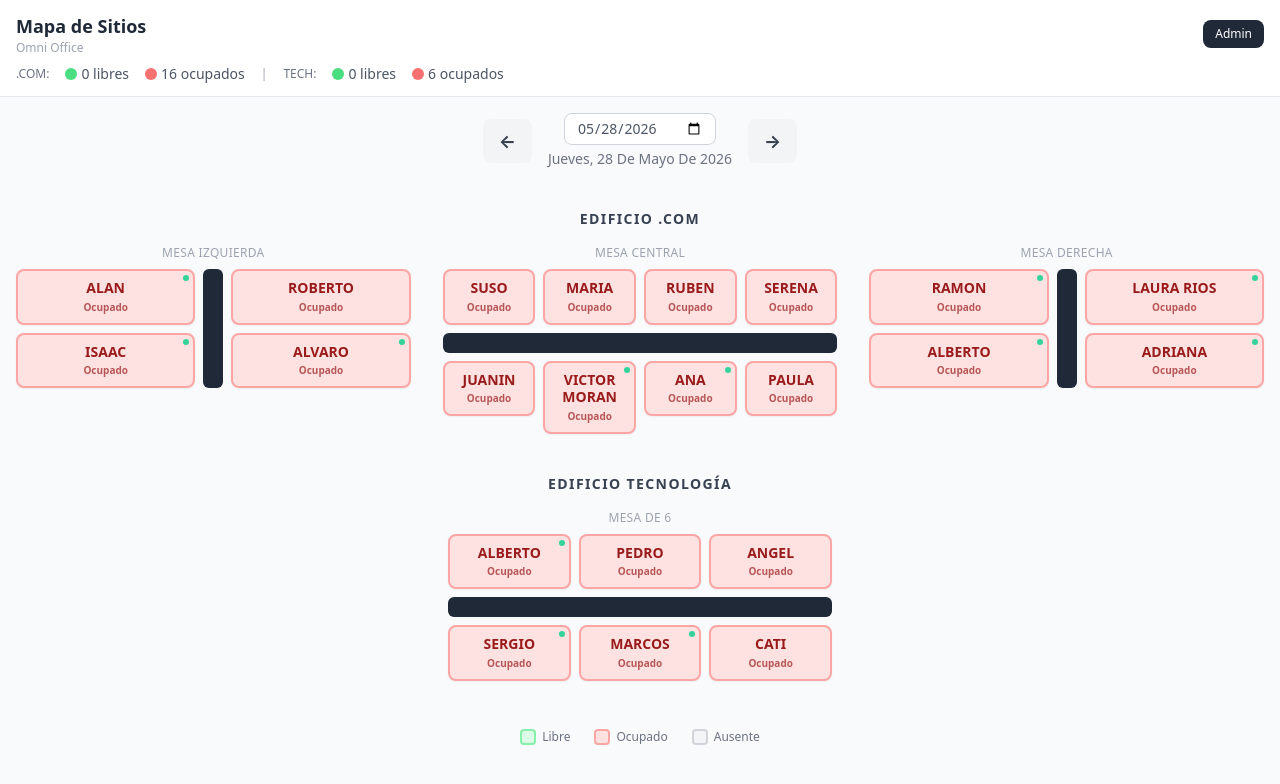
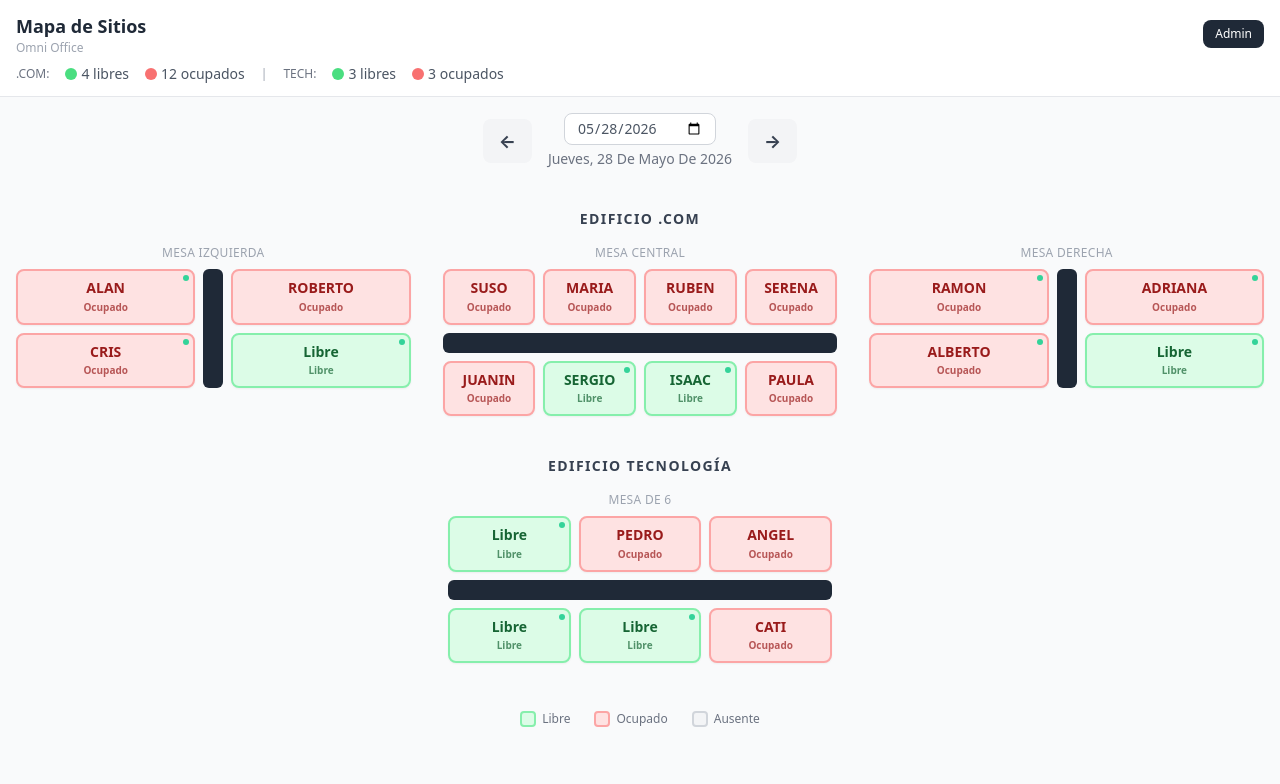
Before and after one commit to isaachuergabayon/seat-in-omni, a React (Vite) app: page /#/ in a window 1280 px wide. Shown: the top 784 px of the page. Built offline with nearby package versions, Linux system fonts and the light colour scheme.

Commit message:
fix: reset template assignments to seed, fix vertical desk column layout

```diff
--- a/public/data.json
+++ b/public/data.json
@@ -243,6 +243,10 @@
       "name": "CATI"
     },
     {
+      "id": "roberto",
+      "name": "ROBERTO"
+    },
+    {
       "id": "vane-a6ky6z97",
       "name": "VANE"
     },
@@ -285,14 +289,6 @@
     {
       "id": "alvaro-9mfknda2",
       "name": "ALVARO"
-    },
-    {
-      "id": "roberto-v3e67djk",
-      "name": "ROBERTO"
-    },
-    {
-      "id": "roberto",
-      "name": "ROBERTO"
     }
   ],
   "templates": [
@@ -372,13 +368,13 @@
         },
         {
           "seatId": "right-bottom-1",
-          "personId": null,
-          "status": "free"
+          "personId": "ramon",
+          "status": "occupied"
         },
         {
           "seatId": "right-bottom-2",
-          "personId": null,
-          "status": "free"
+          "personId": "adriana",
+          "status": "occupied"
         },
         {
           "seatId": "tech-1",
@@ -424,8 +420,8 @@
         },
         {
           "seatId": "left-top-2",
-          "personId": "vane-a6ky6z97",
-          "status": "occupied"
+          "personId": null,
+          "status": "free"
         },
         {
           "seatId": "left-bottom-1",
@@ -464,13 +460,13 @@
         },
         {
           "seatId": "center-bottom-2",
-          "personId": "sergio",
-          "status": "occupied"
+          "personId": null,
+          "status": "free"
         },
         {
           "seatId": "center-bottom-3",
-          "personId": "victor-platas-dp05j9o4",
-          "status": "occupied"
+          "personId": null,
+          "status": "free"
         },
         {
           "seatId": "center-bottom-4",
@@ -499,8 +495,8 @@
         },
         {
           "seatId": "tech-1",
-          "personId": "marta-4k8ktu3n",
-          "status": "occupied"
+          "personId": null,
+          "status": "free"
         },
         {
           "seatId": "tech-2",
@@ -514,13 +510,13 @@
         },
         {
           "seatId": "tech-4",
-          "personId": "roberto-v3e67djk",
-          "status": "occupied"
+          "personId": null,
+          "status": "free"
         },
         {
           "seatId": "tech-5",
-          "personId": "isaac",
-          "status": "occupied"
+          "personId": null,
+          "status": "free"
         },
         {
           "seatId": "tech-6",
@@ -541,242 +537,8 @@
         },
         {
           "seatId": "left-top-2",
-          "personId": "alvaro-9mfknda2",
-          "status": "occupied"
-        },
-        {
-          "seatId": "left-bottom-1",
-          "personId": "vane-a6ky6z97",
-          "status": "occupied"
-        },
-        {
-          "seatId": "left-bottom-2",
-          "personId": "roberto",
-          "status": "occupied"
-        },
-        {
-          "seatId": "center-top-1",
-          "personId": "suso",
-          "status": "occupied"
-        },
-        {
-          "seatId": "center-top-2",
-          "personId": "maria",
-          "status": "occupied"
-        },
-        {
-          "seatId": "center-top-3",
-          "personId": "ruben",
-          "status": "occupied"
-        },
-        {
-          "seatId": "center-top-4",
-          "personId": "serena",
-          "status": "occupied"
-        },
-        {
-          "seatId": "center-bottom-1",
-          "personId": "juanin",
-          "status": "occupied"
-        },
-        {
-          "seatId": "center-bottom-2",
-          "personId": "sergio",
-          "status": "occupied"
-        },
-        {
-          "seatId": "center-bottom-3",
           "personId": null,
           "status": "free"
-        },
-        {
-          "seatId": "center-bottom-4",
-          "personId": "paula",
-          "status": "occupied"
-        },
-        {
-          "seatId": "right-top-1",
-          "personId": "alberto",
-          "status": "occupied"
-        },
-        {
-          "seatId": "right-top-2",
-          "personId": null,
-          "status": "free"
-        },
-        {
-          "seatId": "right-bottom-1",
-          "personId": null,
-          "status": "free"
-        },
-        {
-          "seatId": "right-bottom-2",
-          "personId": "adriana",
-          "status": "occupied"
-        },
-        {
-          "seatId": "tech-1",
-          "personId": "ramon",
-          "status": "occupied"
-        },
-        {
-          "seatId": "tech-2",
-          "personId": "pedro",
-          "status": "occupied"
-        },
-        {
-          "seatId": "tech-3",
-          "personId": "angel",
-          "status": "occupied"
-        },
-        {
-          "seatId": "tech-4",
-          "personId": "alan",
-          "status": "occupied"
-        },
-        {
-          "seatId": "tech-5",
-          "personId": "isaac",
-          "status": "occupied"
-        },
-        {
-          "seatId": "tech-6",
-          "personId": "cati",
-          "status": "occupied"
-        }
-      ]
-    },
-    {
-      "id": "wednesday",
-      "name": "Miércoles",
-      "weekday": 3,
-      "assignments": [
-        {
-          "seatId": "left-top-1",
-          "personId": "victor-platas-dp05j9o4",
-          "status": "occupied"
-        },
-        {
-          "seatId": "left-top-2",
-          "personId": null,
-          "status": "free"
-        },
-        {
-          "seatId": "left-bottom-1",
-          "personId": "marta-4k8ktu3n",
-          "status": "occupied"
-        },
-        {
-          "seatId": "left-bottom-2",
-          "personId": "roberto",
-          "status": "occupied"
-        },
-        {
-          "seatId": "center-top-1",
-          "personId": "suso",
-          "status": "occupied"
-        },
-        {
-          "seatId": "center-top-2",
-          "personId": "maria",
-          "status": "occupied"
-        },
-        {
-          "seatId": "center-top-3",
-          "personId": "ruben",
-          "status": "occupied"
-        },
-        {
-          "seatId": "center-top-4",
-          "personId": "serena",
-          "status": "occupied"
-        },
-        {
-          "seatId": "center-bottom-1",
-          "personId": "juanin",
-          "status": "occupied"
-        },
-        {
-          "seatId": "center-bottom-2",
-          "personId": "maria-g.-bhh4vs2t",
-          "status": "occupied"
-        },
-        {
-          "seatId": "center-bottom-3",
-          "personId": "isaac",
-          "status": "occupied"
-        },
-        {
-          "seatId": "center-bottom-4",
-          "personId": "paula",
-          "status": "occupied"
-        },
-        {
-          "seatId": "right-top-1",
-          "personId": "alberto",
-          "status": "occupied"
-        },
-        {
-          "seatId": "right-top-2",
-          "personId": null,
-          "status": "free"
-        },
-        {
-          "seatId": "right-bottom-1",
-          "personId": "ramon",
-          "status": "occupied"
-        },
-        {
-          "seatId": "right-bottom-2",
-          "personId": "adriana",
-          "status": "occupied"
-        },
-        {
-          "seatId": "tech-1",
-          "personId": "alberto",
-          "status": "occupied"
-        },
-        {
-          "seatId": "tech-2",
-          "personId": "pedro",
-          "status": "occupied"
-        },
-        {
-          "seatId": "tech-3",
-          "personId": "angel",
-          "status": "occupied"
-        },
-        {
-          "seatId": "tech-4",
-          "personId": "alan",
-          "status": "occupied"
-        },
-        {
-          "seatId": "tech-5",
-          "personId": "sergio",
-          "status": "occupied"
-        },
-        {
-          "seatId": "tech-6",
-          "personId": "cati",
-          "status": "occupied"
-        }
-      ]
-    },
-    {
-      "id": "thursday",
-      "name": "Jueves",
-      "weekday": 4,
-      "assignments": [
-        {
-          "seatId": "left-top-1",
-          "personId": "isaac",
-          "status": "occupied"
-        },
-        {
-          "seatId": "left-top-2",
-          "personId": "alvaro-9mfknda2",
-          "status": "occupied"
         },
         {
           "seatId": "left-bottom-1",
@@ -815,13 +577,13 @@
         },
         {
           "seatId": "center-bottom-2",
-          "personId": "victor-moran-cjv21ts8",
-          "status": "occupied"
+          "personId": null,
+          "status": "free"
         },
         {
           "seatId": "center-bottom-3",
-          "personId": "ana-dr7wsskz",
-          "status": "occupied"
+          "personId": null,
+          "status": "free"
         },
         {
           "seatId": "center-bottom-4",
@@ -835,8 +597,8 @@
         },
         {
           "seatId": "right-top-2",
-          "personId": "adriana",
-          "status": "occupied"
+          "personId": null,
+          "status": "free"
         },
         {
           "seatId": "right-bottom-1",
@@ -845,13 +607,13 @@
         },
         {
           "seatId": "right-bottom-2",
-          "personId": "laura-rios-65tx6akh",
+          "personId": "adriana",
           "status": "occupied"
         },
         {
           "seatId": "tech-1",
-          "personId": "alberto",
-          "status": "occupied"
+          "personId": null,
+          "status": "free"
         },
         {
           "seatId": "tech-2",
@@ -865,13 +627,247 @@
         },
         {
           "seatId": "tech-4",
-          "personId": "sergio",
+          "personId": null,
+          "status": "free"
+        },
+        {
+          "seatId": "tech-5",
+          "personId": null,
+          "status": "free"
+        },
+        {
+          "seatId": "tech-6",
+          "personId": "cati",
+          "status": "occupied"
+        }
+      ]
+    },
+    {
+      "id": "wednesday",
+      "name": "Miércoles",
+      "weekday": 3,
+      "assignments": [
+        {
+          "seatId": "left-top-1",
+          "personId": "cris",
           "status": "occupied"
         },
         {
+          "seatId": "left-top-2",
+          "personId": null,
+          "status": "free"
+        },
+        {
+          "seatId": "left-bottom-1",
+          "personId": "alan",
+          "status": "occupied"
+        },
+        {
+          "seatId": "left-bottom-2",
+          "personId": "roberto",
+          "status": "occupied"
+        },
+        {
+          "seatId": "center-top-1",
+          "personId": "suso",
+          "status": "occupied"
+        },
+        {
+          "seatId": "center-top-2",
+          "personId": "maria",
+          "status": "occupied"
+        },
+        {
+          "seatId": "center-top-3",
+          "personId": "ruben",
+          "status": "occupied"
+        },
+        {
+          "seatId": "center-top-4",
+          "personId": "serena",
+          "status": "occupied"
+        },
+        {
+          "seatId": "center-bottom-1",
+          "personId": "juanin",
+          "status": "occupied"
+        },
+        {
+          "seatId": "center-bottom-2",
+          "personId": null,
+          "status": "free"
+        },
+        {
+          "seatId": "center-bottom-3",
+          "personId": null,
+          "status": "free"
+        },
+        {
+          "seatId": "center-bottom-4",
+          "personId": "paula",
+          "status": "occupied"
+        },
+        {
+          "seatId": "right-top-1",
+          "personId": "alberto",
+          "status": "occupied"
+        },
+        {
+          "seatId": "right-top-2",
+          "personId": null,
+          "status": "free"
+        },
+        {
+          "seatId": "right-bottom-1",
+          "personId": "ramon",
+          "status": "occupied"
+        },
+        {
+          "seatId": "right-bottom-2",
+          "personId": "adriana",
+          "status": "occupied"
+        },
+        {
+          "seatId": "tech-1",
+          "personId": null,
+          "status": "free"
+        },
+        {
+          "seatId": "tech-2",
+          "personId": "pedro",
+          "status": "occupied"
+        },
+        {
+          "seatId": "tech-3",
+          "personId": "angel",
+          "status": "occupied"
+        },
+        {
+          "seatId": "tech-4",
+          "personId": null,
+          "status": "free"
+        },
+        {
           "seatId": "tech-5",
-          "personId": "marcos-afmin4xs",
+          "personId": null,
+          "status": "free"
+        },
+        {
+          "seatId": "tech-6",
+          "personId": "cati",
           "status": "occupied"
+        }
+      ]
+    },
+    {
+      "id": "thursday",
+      "name": "Jueves",
+      "weekday": 4,
+      "assignments": [
+        {
+          "seatId": "left-top-1",
+          "personId": "cris",
+          "status": "occupied"
+        },
+        {
+          "seatId": "left-top-2",
+          "personId": null,
+          "status": "free"
+        },
+        {
+          "seatId": "left-bottom-1",
+          "personId": "alan",
+          "status": "occupied"
+        },
+        {
+          "seatId": "left-bottom-2",
+          "personId": "roberto",
+          "status": "occupied"
+        },
+        {
+          "seatId": "center-top-1",
+          "personId": "suso",
+          "status": "occupied"
+        },
+        {
+          "seatId": "center-top-2",
+          "personId": "maria",
+          "status": "occupied"
+        },
+        {
+          "seatId": "center-top-3",
+          "personId": "ruben",
+          "status": "occupied"
+        },
+        {
+          "seatId": "center-top-4",
+          "personId": "serena",
+          "status": "occupied"
+        },
+        {
+          "seatId": "center-bottom-1",
+          "personId": "juanin",
+          "status": "occupied"
+        },
+        {
+          "seatId": "center-bottom-2",
+          "personId": null,
+          "status": "free"
+        },
+        {
+          "seatId": "center-bottom-3",
+          "personId": null,
+          "status": "free"
+        },
+        {
+          "seatId": "center-bottom-4",
+          "personId": "paula",
+          "status": "occupied"
+        },
+        {
+          "seatId": "right-top-1",
+          "personId": "alberto",
+          "status": "occupied"
+        },
+        {
+          "seatId": "right-top-2",
+          "personId": null,
+          "status": "free"
+        },
+        {
+          "seatId": "right-bottom-1",
+          "personId": "ramon",
+          "status": "occupied"
+        },
+        {
+          "seatId": "right-bottom-2",
+          "personId": "adriana",
+          "status": "occupied"
+        },
+        {
+          "seatId": "tech-1",
+          "personId": null,
+          "status": "free"
+        },
+        {
+          "seatId": "tech-2",
+          "personId": "pedro",
+          "status": "occupied"
+        },
+        {
+          "seatId": "tech-3",
+          "personId": "angel",
+          "status": "occupied"
+        },
+        {
+          "seatId": "tech-4",
+          "personId": null,
+          "status": "free"
+        },
+        {
+          "seatId": "tech-5",
+          "personId": null,
+          "status": "free"
         },
         {
           "seatId": "tech-6",
@@ -932,8 +928,8 @@
         },
         {
           "seatId": "center-bottom-2",
-          "personId": "jose-domingo-it127yb1",
-          "status": "occupied"
+          "personId": null,
+          "status": "free"
         },
         {
           "seatId": "center-bottom-3",
@@ -952,8 +948,8 @@
         },
         {
           "seatId": "right-top-2",
-          "personId": "sergio",
-          "status": "occupied"
+          "personId": null,
+          "status": "free"
         },
         {
           "seatId": "right-bottom-1",
--- a/src/components/DeskGroup.tsx
+++ b/src/components/DeskGroup.tsx
@@ -22,12 +22,11 @@ export default function DeskGroup({ deskId, seats, label, people, assignedPerson
 
   const cols = Math.max(topSeats.length, bottomSeats.length)
 
-  // Mesas left y right: layout horizontal (columna izq | barra vertical | columna der)
-  // Columna izquierda: posiciones que terminan en -1 (top-1, bottom-1 → fila 1 y 2 izq)
-  // Columna derecha:   posiciones que terminan en -2 (top-2, bottom-2 → fila 1 y 2 der)
   const isVertical = deskId === 'left' || deskId === 'right'
 
   if (isVertical) {
+    // Columna izquierda: top-1 arriba, bottom-1 abajo
+    // Columna derecha:   top-2 arriba, bottom-2 abajo
     const leftCol = seats
       .filter((s) => s.position.endsWith('-1'))
       .sort((a, b) => a.position.localeCompare(b.position))
```
Also changed, not shown: 2 other files (tests, documents, lock files or other folders).
